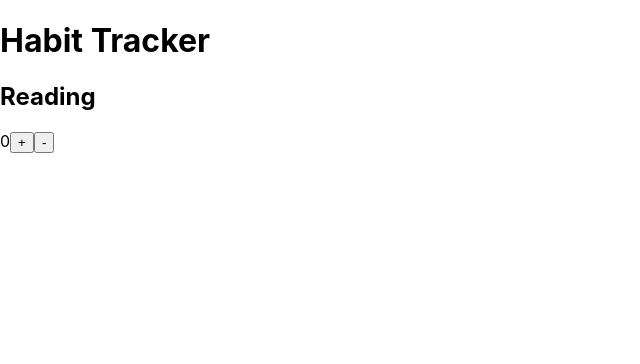
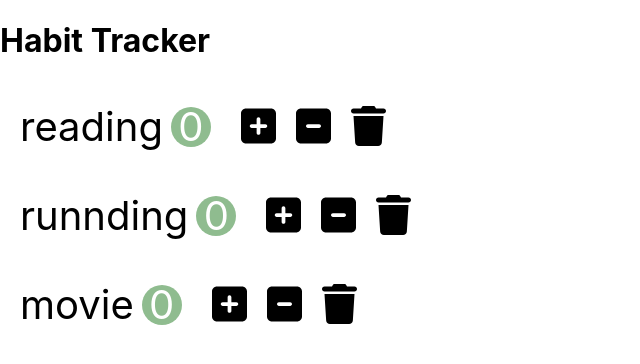
Before and after one commit to Dozi01/habit-tracker, a React (Create React App) app: page / in a window 1280 px wide. Shown: the top 364 px of the page, without its empty margins (0-640 px from the left). Built offline with nearby package versions, Linux system fonts and the light colour scheme.

Commit message:
habit component

```diff
--- a/package.json
+++ b/package.json
@@ -3,6 +3,7 @@
   "version": "0.1.0",
   "private": true,
   "dependencies": {
+    "@fortawesome/fontawesome-free": "^6.0.0",
     "@testing-library/jest-dom": "^5.14.1",
     "@testing-library/react": "^12.0.0",
     "@testing-library/user-event": "^13.2.1",
--- a/public/index.html
+++ b/public/index.html
@@ -10,6 +10,10 @@
       content="Web site created using create-react-app"
     />
     <title>App</title>
+    <link
+      href="https://maxcdn.bootstrapcdn.com/font-awesome/4.7.0/css/font-awesome.min.css"
+      rel="stylesheet"
+    />
   </head>
   <body>
     <noscript>You need to enable JavaScript to run this app.</noscript>
--- a/src/App.css
+++ b/src/App.css
@@ -1,38 +1,33 @@
-.App {
-  text-align: center;
+button {
+  outline: none;
+  border: 0;
+  cursor: pointer;
 }
 
-.App-logo {
-  height: 40vmin;
-  pointer-events: none;
+.habit {
+  font-size: 2.5rem;
+  padding: 0.5em;
+  list-style: none;
+}
+.habit-count {
+  display: inline-block;
+  text-align: center;
+  font-size: 2.5rem;
+  width: 2.5rem;
+  height: 2.5rem;
+  line-height: 2.5rem;
+  margin-left: 0.2em;
+  margin-right: 0.5em;
+  background-color: darkseagreen;
+  color: white;
+  border-radius: 50%;
+}
+.habit-button {
+  font-size: 2.5rem;
+  margin: 0 0.1em;
+  background-color: transparent;
 }
 
-@media (prefers-reduced-motion: no-preference) {
-  .App-logo {
-    animation: App-logo-spin infinite 20s linear;
-  }
+.habit-button:hover {
+  opacity: 0.8;
 }
-
-.App-header {
-  background-color: #282c34;
-  min-height: 100vh;
-  display: flex;
-  flex-direction: column;
-  align-items: center;
-  justify-content: center;
-  font-size: calc(10px + 2vmin);
-  color: white;
-}
-
-.App-link {
-  color: #61dafb;
-}
-
-@keyframes App-logo-spin {
-  from {
-    transform: rotate(0deg);
-  }
-  to {
-    transform: rotate(360deg);
-  }
-}
--- a/src/app.jsx
+++ b/src/app.jsx
@@ -1,12 +1,12 @@
 import "./app.css";
 import NavBar from "./components/navbar";
-import Habit from "./components/habit";
+import Habits from "./components/habits";
 
 function App() {
   return (
     <div>
       <NavBar />
-      <Habit />
+      <Habits />
     </div>
   );
 }
--- a/src/components/habit.jsx
+++ b/src/components/habit.jsx
@@ -1,9 +1,10 @@
-import React from "react";
+import React, { Component } from "react";
 
-class Habit extends React.Component {
+class Habit extends Component {
   state = {
     counter: 0,
   };
+
   handleIncrease = () => {
     this.setState({
       counter: this.state.counter + 1,
@@ -11,19 +12,35 @@ class Habit extends React.Component {
   };
 
   handleDecrease = () => {
+    if (this.state.counter === 0) return;
     this.setState({
       counter: this.state.counter - 1,
     });
   };
+
   render() {
+    const { habit } = this.props;
+
     return (
-      <div>
-        <h2>Reading</h2>
-        <span>{this.state.counter}</span>
-        <button onClick={this.handleIncrease}>+</button>
-        <button onClick={this.handleDecrease}>-</button>
-        {/* <button onClick={} className={styles.button}>Delete</button> */}
-      </div>
+      <li className="habit">
+        <span className="habit-name">{habit}</span>
+        <span className="habit-count">{this.state.counter}</span>
+        <button
+          onClick={this.handleIncrease}
+          className="habit-button habbit-increase"
+        >
+          <i className="fas fa-plus-square"></i>
+        </button>
+        <button
+          onClick={this.handleDecrease}
+          className="habit-button habbit-decrease"
+        >
+          <i className="fas fa-minus-square"></i>
+        </button>
+        <button className="habit-button habbit-delete">
+          <i className="fas fa-trash"></i>
+        </button>
+      </li>
     );
   }
 }
--- /dev/null
+++ b/src/components/habits.jsx
@@ -0,0 +1,20 @@
+import React, { useState } from "react";
+import Habit from "../components/habit";
+
+function Habits() {
+  const [habit, setHabit] = useState([
+    { habit: "reading" },
+    { habit: "runnding" },
+    { habit: "movie" },
+  ]);
+
+  return (
+    <div>
+      {habit.map((hab) => (
+        <Habit key={hab} habit={hab.habit} />
+      ))}
+    </div>
+  );
+}
+
+export default Habits;
--- a/src/index.js
+++ b/src/index.js
@@ -2,6 +2,7 @@ import React from "react";
 import ReactDOM from "react-dom";
 import "./index.css";
 import App from "./app";
+import "@fortawesome/fontawesome-free/js/all.js";
 
 ReactDOM.render(
   <React.StrictMode>
```
Also changed, not shown: 1 other file (tests, documents, lock files or other folders).
